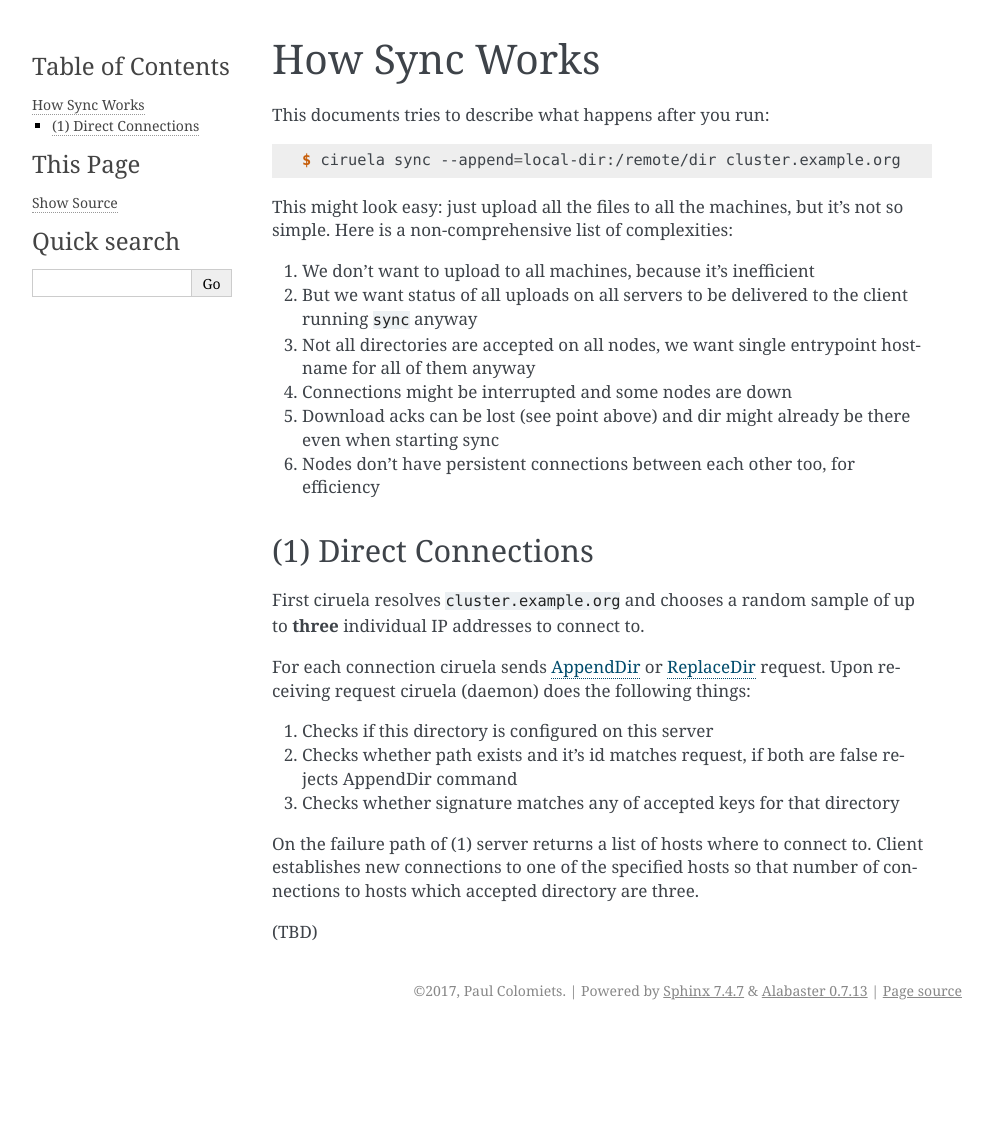
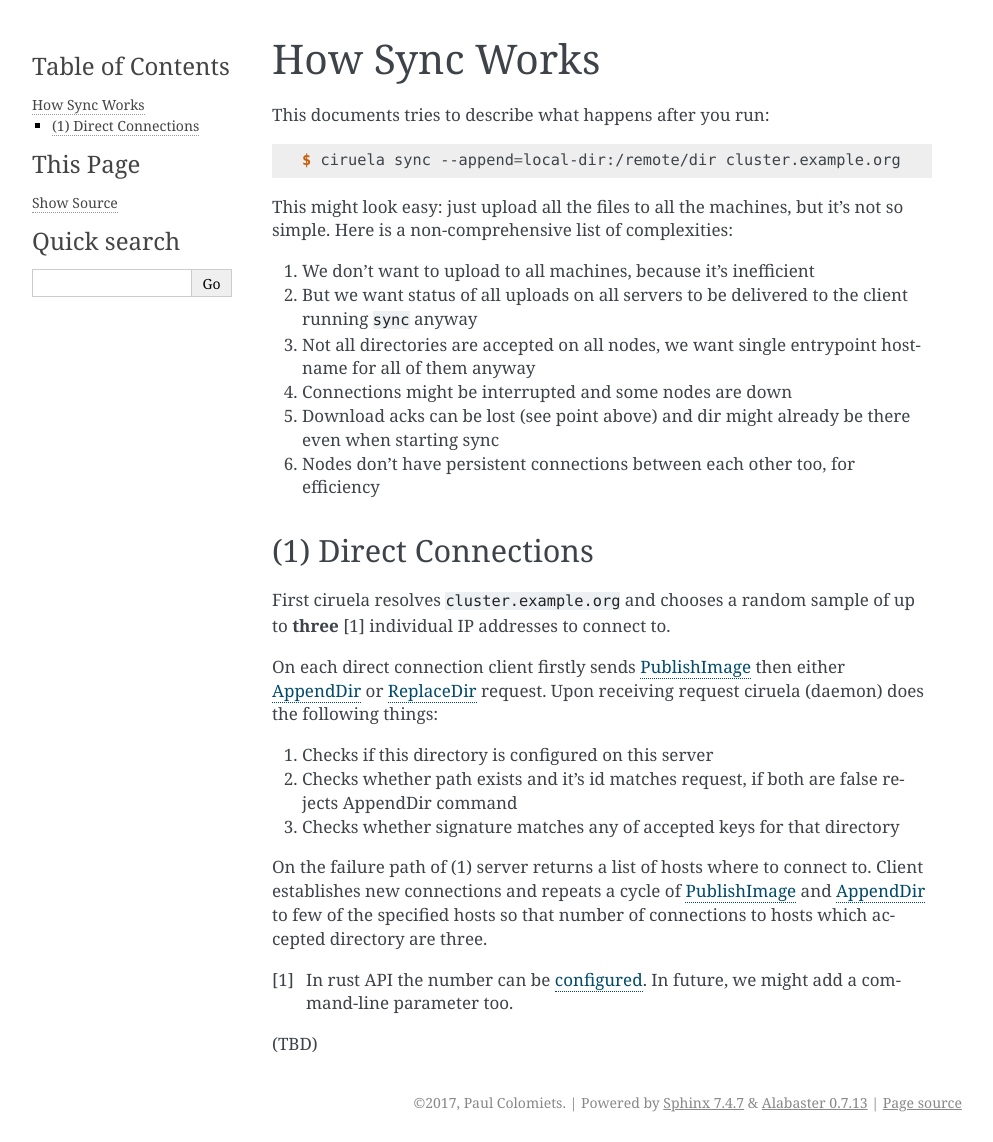
Before and after one commit to tailhook/ciruela, a Sphinx documentation site: the page built from doc/protocols/sync.rst, in a window 1280 px wide. Shown: the whole page, without its empty margins (148-1141 px from the left). Built offline with Sphinx 7.4.7, drawn with Linux system fonts in a browser that asks for light colours; before the commit the page ends 1030 px from its top, so only the background shows below that.

Commit message:
doc: More description of ciruela sync

```diff
--- a/doc/protocols/sync.rst
+++ b/doc/protocols/sync.rst
@@ -26,10 +26,11 @@ not so simple. Here is a non-comprehensive list of complexities:
 ----------------------
 
 First ciruela resolves ``cluster.example.org`` and chooses a random sample
-of up to **three** individual IP addresses to connect to.
+of up to **three** [1] individual IP addresses to connect to.
 
-For each connection ciruela sends :ref:`AppendDir` or :ref:`ReplaceDir`
-request. Upon receiving request ciruela (daemon) does the following things:
+On each direct connection client firstly sends :ref:`PublishImage` then either
+:ref:`AppendDir` or :ref:`ReplaceDir` request. Upon receiving request ciruela
+(daemon) does the following things:
 
 1. Checks if this directory is configured on this server
 2. Checks whether path exists and it's id matches request,
@@ -37,7 +38,13 @@ request. Upon receiving request ciruela (daemon) does the following things:
 3. Checks whether signature matches any of accepted keys for that directory
 
 On the failure path of (1) server returns a list of hosts where to connect
-to. Client establishes new connections to one of the specified hosts so that
+to. Client establishes new connections and repeats a cycle of
+:ref:`PublishImage` and :ref:`AppendDir` to few of the specified hosts so that
 number of connections to hosts which accepted directory are three.
 
+.. [1] In rust API the number can be configured__. In future, we might add
+   a command-line parameter too.
+
+__ https://docs.rs/ciruela/0.5.12/ciruela/cluster/struct.Config.html#method.initial_connections
+
 (TBD)
```
Also changed, not shown: doc/protocols/websocket.rst (+3 -0 lines).
